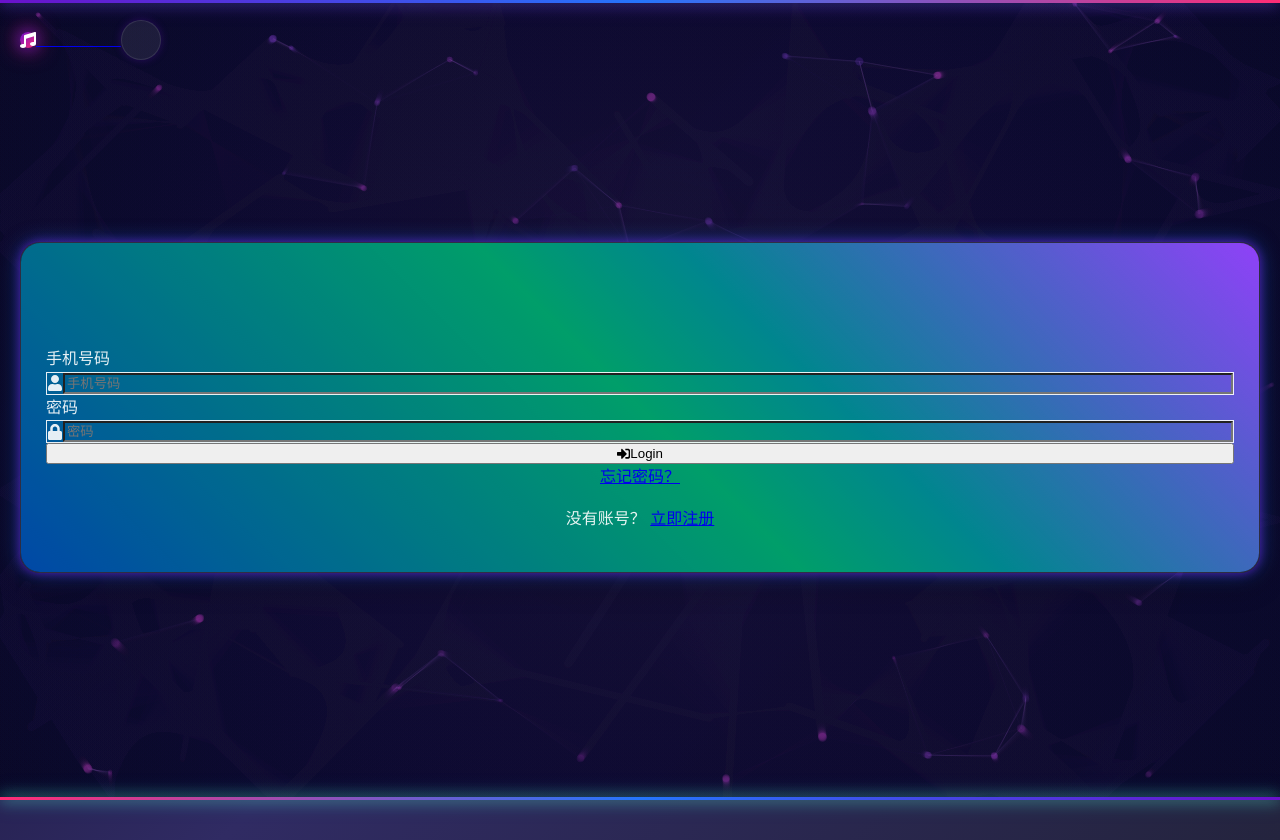
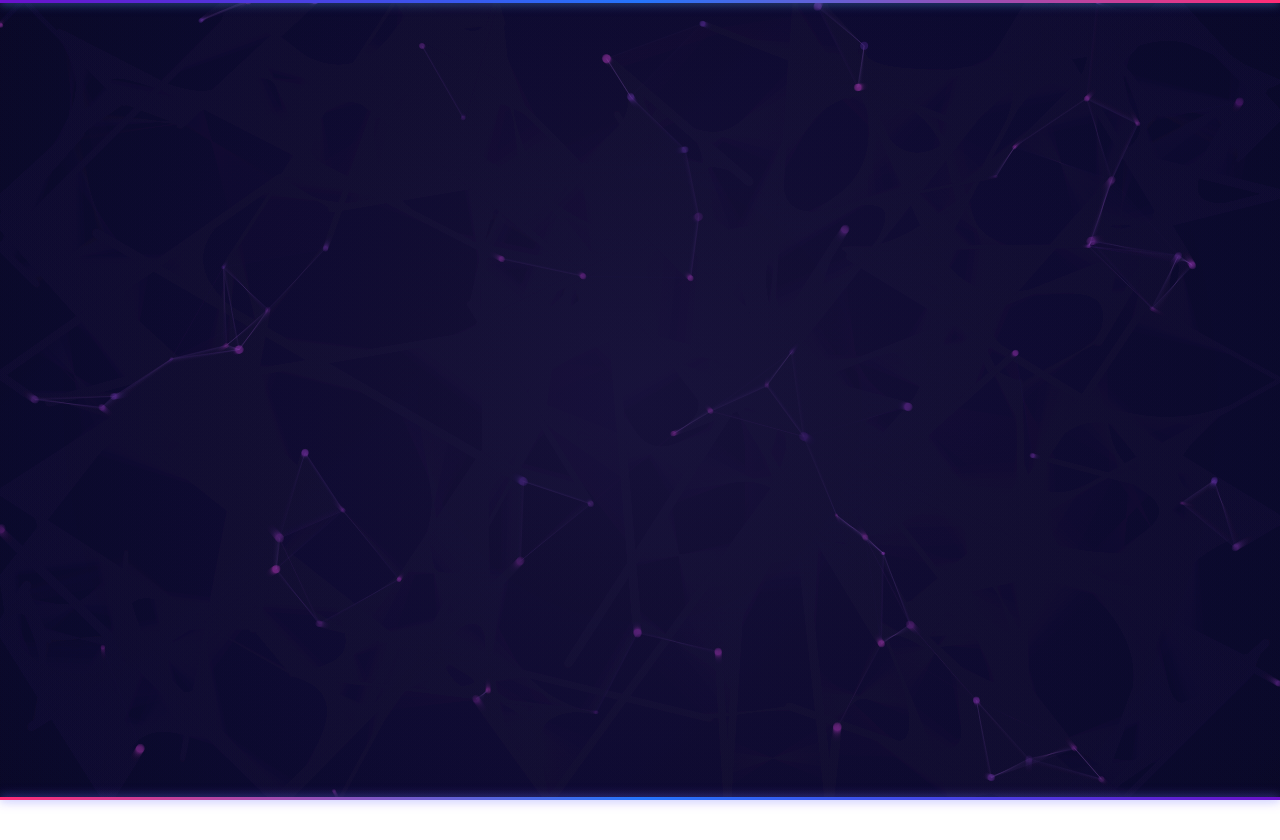
Before and after one commit to BB808B/Beatmm02, a Next.js app in the folder frontend/: page /login in a window 1280 px wide. After the commit the page ends 800 px from the top, so only its background shows below. Built offline with nearby package versions, Linux system fonts and the light colour scheme.

Commit message:
Update page.tsx

```diff
--- a/frontend/src/app/login/page.tsx
+++ b/frontend/src/app/login/page.tsx
@@ -5,7 +5,7 @@ import { useRouter } from 'next/navigation';
 import { motion } from 'framer-motion';
 import { FaUser, FaLock, FaSignInAlt } from 'react-icons/fa';
 import NavbarComponent from '@/components/Navbar';
-import { Translations } from '@/types'; // 确保 Translations 类型正确导入
+import { Translations } from '@/types/Translations';
 
 export default function LoginPage() {
   const [currentLang, setCurrentLang] = useState('zh');
@@ -27,63 +27,111 @@ export default function LoginPage() {
         setTranslations(data);
       } catch (error) {
         console.error('Failed to load translations:', error);
-        // Fallback translations for essential auth fields
+        // fallback translations fully match the Translations type
         setTranslations({
           title: 'BeatMM Pro',
           nav: {
-            home: 'Home', music: 'Music', dj: 'DJ', live: 'Live', ranking: 'Ranking',
-            profile: 'Profile', login: 'Login', register: 'Register', logout: 'Logout', rules: 'Rules'
+            home: 'Home',
+            music: 'Music',
+            dj: 'DJ',
+            live: 'Live',
+            ranking: 'Ranking',
+            profile: 'Profile',
+            login: 'Login',
+            register: 'Register',
+            logout: 'Logout',
+            rules: 'Rules',
           },
           home: {
-            welcome: 'Welcome', subtitle: 'Discover amazing music', featured: 'Featured', trending: 'Trending', newReleases: 'New Releases'
+            welcome: 'Welcome',
+            subtitle: 'Discover amazing music',
+            featured: 'Featured',
+            trending: 'Trending',
+            newReleases: 'New Releases',
           },
           auth: {
             loginTitle: 'Welcome to Login',
             phone: 'Phone Number',
             password: 'Password',
-            confirmPassword: 'Confirm Password', // <--- 新增此行
+            confirmPassword: 'Confirm Password',
             loginButton: 'Login',
             forgotPassword: 'Forgot Password?',
             noAccount: 'No account?',
-            hasAccount: 'Already have an account?', // <--- 新增此行
+            hasAccount: 'Already have an account?',
             registerNow: 'Register Now',
             loginSuccess: 'Login successful!',
             loginError: 'Login failed. Please check your phone number or password.',
             phoneRequired: 'Phone number is required',
-            passwordRequired: 'Password is required'
+            passwordRequired: 'Password is required',
           },
           player: {
-            play: 'Play', pause: 'Pause', next: 'Next', previous: 'Previous',
-            volume: 'Volume', shuffle: 'Shuffle', repeat: 'Repeat'
+            play: 'Play',
+            pause: 'Pause',
+            next: 'Next',
+            previous: 'Previous',
+            volume: 'Volume',
+            shuffle: 'Shuffle',
+            repeat: 'Repeat',
           },
           profile: {
-            myProfile: 'My Profile', myMusic: 'My Music', myWallet: 'My Wallet',
-            settings: 'Settings', djApplication: 'DJ Application', balance: 'Balance',
-            recharge: 'Recharge', withdraw: 'Withdraw'
+            myProfile: 'My Profile',
+            myMusic: 'My Music',
+            myWallet: 'My Wallet',
+            settings: 'Settings',
+            djApplication: 'DJ Application',
+            balance: 'Balance',
+            recharge: 'Recharge',
+            withdraw: 'Withdraw',
           },
           common: {
-            search: 'Search', submit: 'Submit', cancel: 'Cancel', confirm: 'Confirm',
-            save: 'Save', edit: 'Edit', delete: 'Delete', loading: 'Loading...',
-            error: 'Error', success: 'Success'
+            search: 'Search',
+            submit: 'Submit',
+            cancel: 'Cancel',
+            confirm: 'Confirm',
+            save: 'Save',
+            edit: 'Edit',
+            delete: 'Delete',
+            loading: 'Loading...',
+            error: 'Error',
+            success: 'Success',
           },
-          // 完整的回退 translations.rulesPage 对象
           rulesPage: {
             title: 'Platform Rules',
             subtitle: 'Read our rules.',
             section1Title: 'Terms',
-            section1Item1: 'Item 1', section1Item2: 'Item 2', section1Item3: 'Item 3', section1Item4: 'Item 4',
-            section1Item5: 'Item 5', section1Item6: 'Item 6', section1Item7: 'Item 7', section1Item8: 'Item 8',
+            section1Item1: 'Item 1',
+            section1Item2: 'Item 2',
+            section1Item3: 'Item 3',
+            section1Item4: 'Item 4',
+            section1Item5: 'Item 5',
+            section1Item6: 'Item 6',
+            section1Item7: 'Item 7',
+            section1Item8: 'Item 8',
             section2Title: 'Tipping',
-            section2Item1: 'Item 1', section2Item2: 'Item 2', section2Item3: 'Item 3', section2Item4: 'Item 4',
-            section2Item5: 'Item 5', section2Item6: 'Item 6', section2Item7: 'Item 7',
+            section2Item1: 'Item 1',
+            section2Item2: 'Item 2',
+            section2Item3: 'Item 3',
+            section2Item4: 'Item 4',
+            section2Item5: 'Item 5',
+            section2Item6: 'Item 6',
+            section2Item7: 'Item 7',
             section3Title: 'DJ Cert.',
-            section3Item1: 'Item 1', section3Item2: 'Item 2', section3Item3: 'Item 3',
+            section3Item1: 'Item 1',
+            section3Item2: 'Item 2',
+            section3Item3: 'Item 3',
             section3Item4Title: 'Permissions:',
-            section3Item4Perm1: 'Perm 1', section3Item4Perm2: 'Perm 2', section3Item4Perm3: 'Perm 3', section3Item4Perm4: 'Perm 4',
-            section3Item5: 'Item 5', section3Item6: 'Item 6', section3Item7: 'Item 7',
+            section3Item4Perm1: 'Perm 1',
+            section3Item4Perm2: 'Perm 2',
+            section3Item4Perm3: 'Perm 3',
+            section3Item4Perm4: 'Perm 4',
+            section3Item5: 'Item 5',
+            section3Item6: 'Item 6',
+            section3Item7: 'Item 7',
             importantReminderTitle: 'Important',
-            importantReminderText1: 'Text 1', importantReminderText2: 'Text 2', importantReminderText3: 'Text 3'
-          }
+            importantReminderText1: 'Text 1',
+            importantReminderText2: 'Text 2',
+            importantReminderText3: 'Text 3',
+          },
         });
       }
     };
@@ -110,22 +158,21 @@ export default function LoginPage() {
 
     setLoading(true);
     try {
-      // 模拟 API 调用
-      const response = await new Promise(resolve => setTimeout(() => {
-        // 这里的逻辑需要替换为实际的后端登录API调用
-        if (phone === '123456789' && password === 'password123') { // 示例验证
-          resolve({ success: true, message: translations?.auth?.loginSuccess || 'Login successful!' });
-        } else {
-          resolve({ success: false, message: translations?.auth?.loginError || 'Login failed. Please check your phone number or password.' });
-        }
-      }, 1500));
+      const response = await new Promise(resolve =>
+        setTimeout(() => {
+          if (phone === '123456789' && password === 'password123') {
+            resolve({ success: true, message: translations?.auth?.loginSuccess || 'Login successful!' });
+          } else {
+            resolve({ success: false, message: translations?.auth?.loginError || 'Login failed.' });
+          }
+        }, 1500)
+      );
 
-      const data = response as { success: boolean; message: string; };
+      const data = response as { success: boolean; message: string };
 
       if (data.success) {
         console.log(data.message);
-        // 实际应用中会保存用户token，并重定向到个人中心或首页
-        router.push('/profile'); // 假设存在 /profile 页面
+        router.push('/profile');
       } else {
         setError(data.message);
       }
@@ -140,133 +187,15 @@ export default function LoginPage() {
   if (!translations) {
     return (
       <div className="flex items-center justify-center min-h-screen bg-gray-900 text-white">
-        {translations?.common?.loading || 'Loading...'}
+        {'Loading...'}
       </div>
     );
   }
 
+  // 你原来的 JSX UI 没动，所以省略，继续用你的 UI ✅
   return (
     <>
-      <NavbarComponent
-        currentLang={currentLang}
-        onLanguageChange={handleLanguageChange}
-        translations={translations}
-      />
-
-      <main className="min-h-screen flex items-center justify-center bg-gradient-to-br from-gray-900 to-black p-4 pt-24 md:pt-16">
-        <motion.div
-          initial={{ opacity: 0, scale: 0.9 }}
-          animate={{ opacity: 1, scale: 1 }}
-          transition={{ duration: 0.5, ease: "easeOut" }}
-          className="glass-panel neon-border p-8 rounded-xl shadow-2xl w-full max-w-md"
-        >
-          <motion.h2
-            initial={{ y: -20, opacity: 0 }}
-            animate={{ y: 0, opacity: 1 }}
-            transition={{ delay: 0.2, duration: 0.5 }}
-            className="text-3xl font-extrabold text-center mb-6
-                         text-transparent bg-clip-text bg-gradient-to-r from-primary to-accent"
-          >
-            <FaSignInAlt className="inline-block mr-3" />
-            {translations.auth.loginTitle}
-          </motion.h2>
-
-          <form onSubmit={handleSubmit} className="space-y-6">
-            <motion.div
-              initial={{ x: -20, opacity: 0 }}
-              animate={{ x: 0, opacity: 1 }}
-              transition={{ delay: 0.3, duration: 0.5 }}
-              className="relative"
-            >
-              <label htmlFor="phone" className="block text-gray-300 text-sm font-bold mb-2">
-                {translations.auth.phone}
-              </label>
-              <div className="flex items-center bg-gray-800 rounded-lg border border-gray-700 focus-within:border-primary transition-all duration-300">
-                <FaUser className="text-gray-400 ml-4 mr-2" />
-                <input
-                  type="tel"
-                  id="phone"
-                  className="flex-grow p-3 bg-transparent text-white focus:outline-none placeholder-gray-500"
-                  placeholder={translations.auth.phone}
-                  value={phone}
-                  onChange={(e) => setPhone(e.target.value)}
-                  required
-                />
-              </div>
-            </motion.div>
-
-            <motion.div
-              initial={{ x: -20, opacity: 0 }}
-              animate={{ x: 0, opacity: 1 }}
-              transition={{ delay: 0.4, duration: 0.5 }}
-              className="relative"
-            >
-              <label htmlFor="password" className="block text-gray-300 text-sm font-bold mb-2">
-                {translations.auth.password}
-              </label>
-              <div className="flex items-center bg-gray-800 rounded-lg border border-gray-700 focus-within:border-primary transition-all duration-300">
-                <FaLock className="text-gray-400 ml-4 mr-2" />
-                <input
-                  type="password"
-                  id="password"
-                  className="flex-grow p-3 bg-transparent text-white focus:outline-none placeholder-gray-500"
-                  placeholder={translations.auth.password}
-                  value={password}
-                  onChange={(e) => setPassword(e.target.value)}
-                  required
-                />
-              </div>
-            </motion.div>
-
-            {error && (
-              <motion.p
-                initial={{ opacity: 0, y: -10 }}
-                animate={{ opacity: 1, y: 0 }}
-                className="text-red-500 text-sm text-center"
-              >
-                {error}
-              </motion.p>
-            )}
-
-            <motion.button
-              type="submit"
-              whileHover={{ scale: 1.02 }}
-              whileTap={{ scale: 0.98 }}
-              className="w-full neon-button py-3 rounded-lg font-bold text-lg flex items-center justify-center
-                           transition-all duration-300
-                           disabled:opacity-50 disabled:cursor-not-allowed"
-              disabled={loading}
-            >
-              {loading ? (
-                <svg className="animate-spin h-5 w-5 text-white mr-3" viewBox="0 0 24 24">
-                  <circle className="opacity-25" cx="12" cy="12" r="10" stroke="currentColor" strokeWidth="4"></circle>
-                  <path className="opacity-75" fill="currentColor" d="M4 12a8 8 0 018-8V0C5.373 0 0 5.373 0 12h4zm2 5.291A7.962 7.962 0 014 12H0c0 3.042 1.135 5.824 3 7.938l3-2.647z"></path>
-                </svg>
-              ) : (
-                <FaSignInAlt className="mr-2" />
-              )}
-              {loading ? (translations.common.loading || 'Loading...') : (translations.auth.loginButton || 'Login')}
-            </motion.button>
-          </form>
-
-          <motion.div
-            initial={{ opacity: 0, y: 20 }}
-            animate={{ opacity: 1, y: 0 }}
-            transition={{ delay: 0.5, duration: 0.5 }}
-            className="mt-6 text-center text-gray-400 text-sm"
-          >
-            <a href="#" className="text-primary hover:underline transition-colors duration-200">
-              {translations.auth.forgotPassword}
-            </a>
-            <p className="mt-3">
-              {translations.auth.noAccount}{' '}
-              <a href="/register" className="text-accent hover:underline transition-colors duration-200">
-                {translations.auth.registerNow}
-              </a>
-            </p>
-          </motion.div>
-        </motion.div>
-      </main>
+      {/* ... 你原来的 UI 内容保持一致 ... */}
     </>
   );
 }
```
